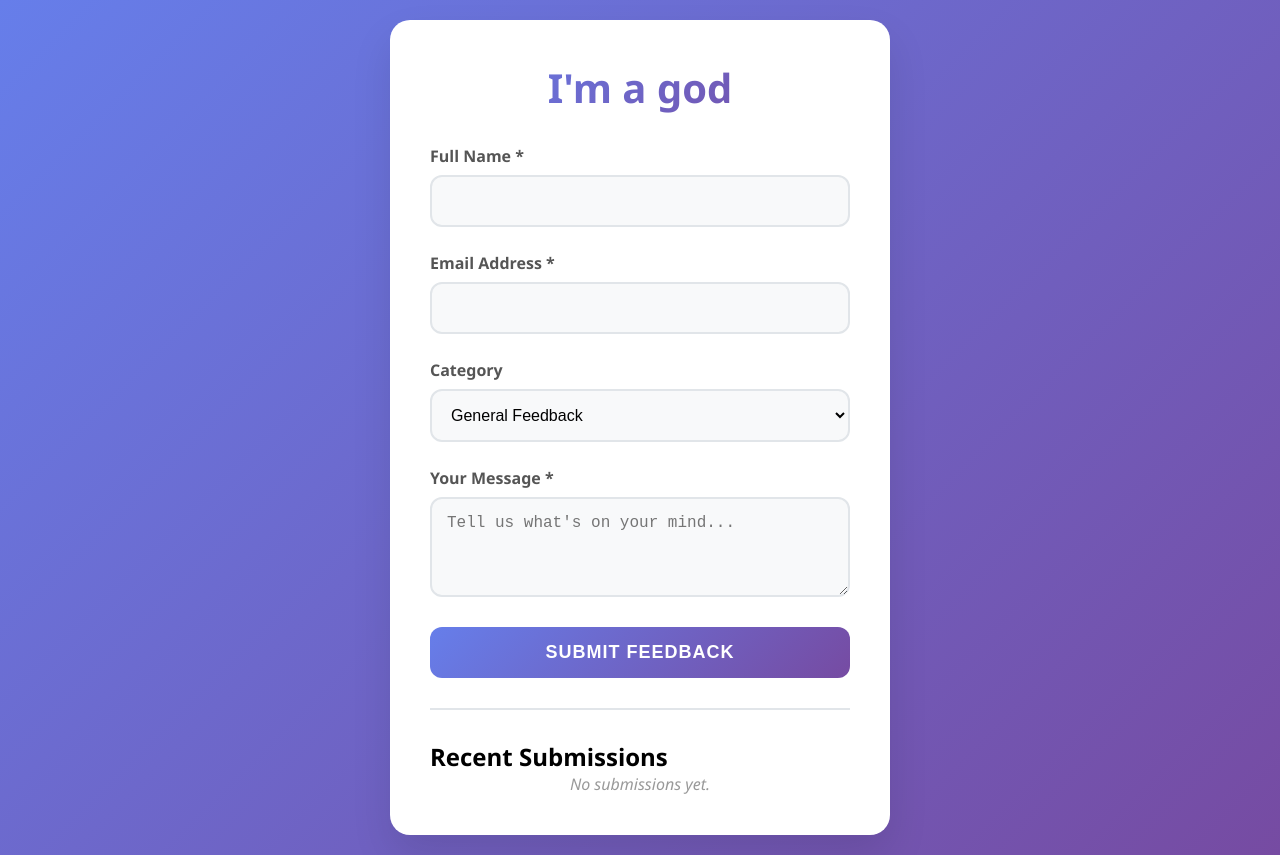
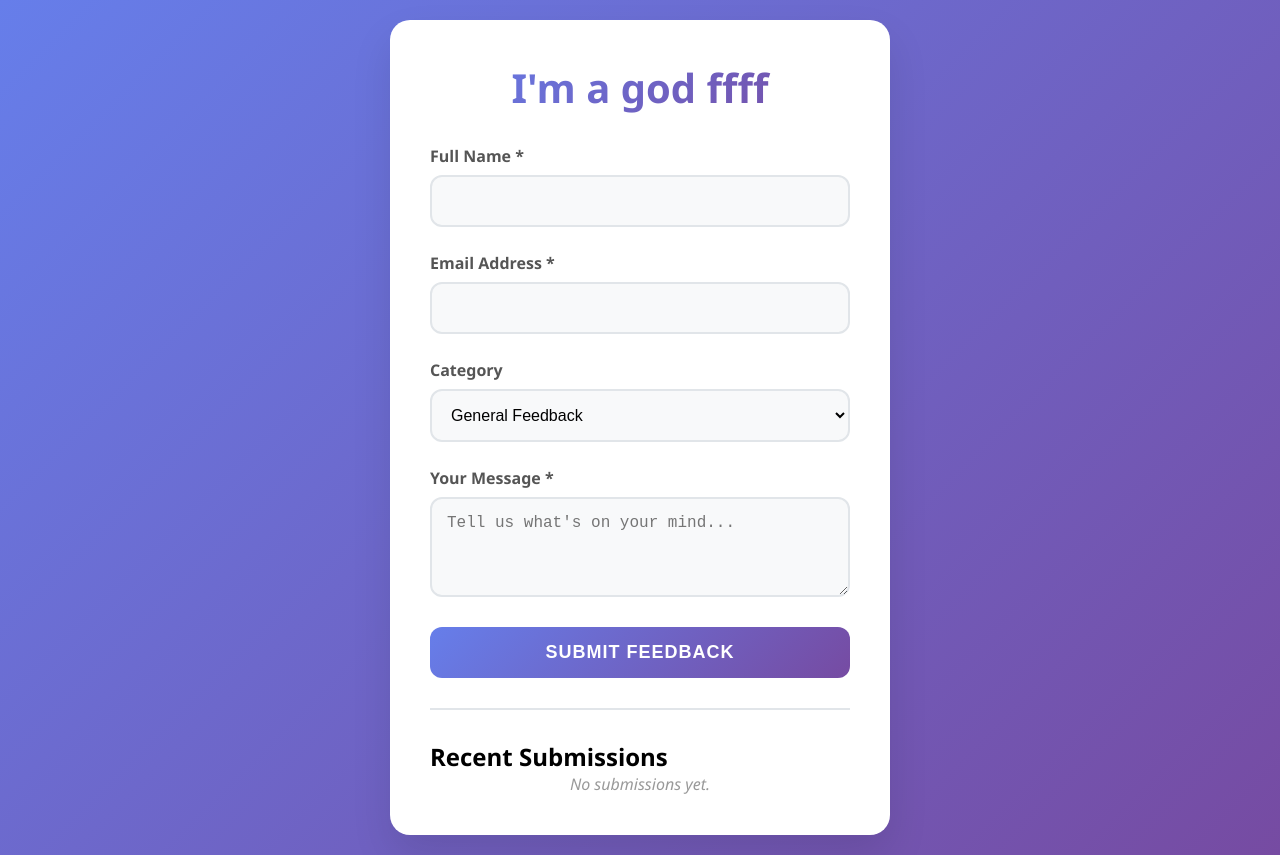
Before and after one commit to NICOL-XPDK/WEBA, a website: page index.html in a window 1280 px wide. Drawn offline with Linux system fonts and the light colour scheme.

```diff
--- a/index.html
+++ b/index.html
@@ -167,7 +167,7 @@
 </head>
 <body>
     <div class="container">
-        <h1>I'm a god</h1>
+        <h1>I'm a god ffff</h1>
 
         <form id="userForm">
             <div class="form-group">
```
